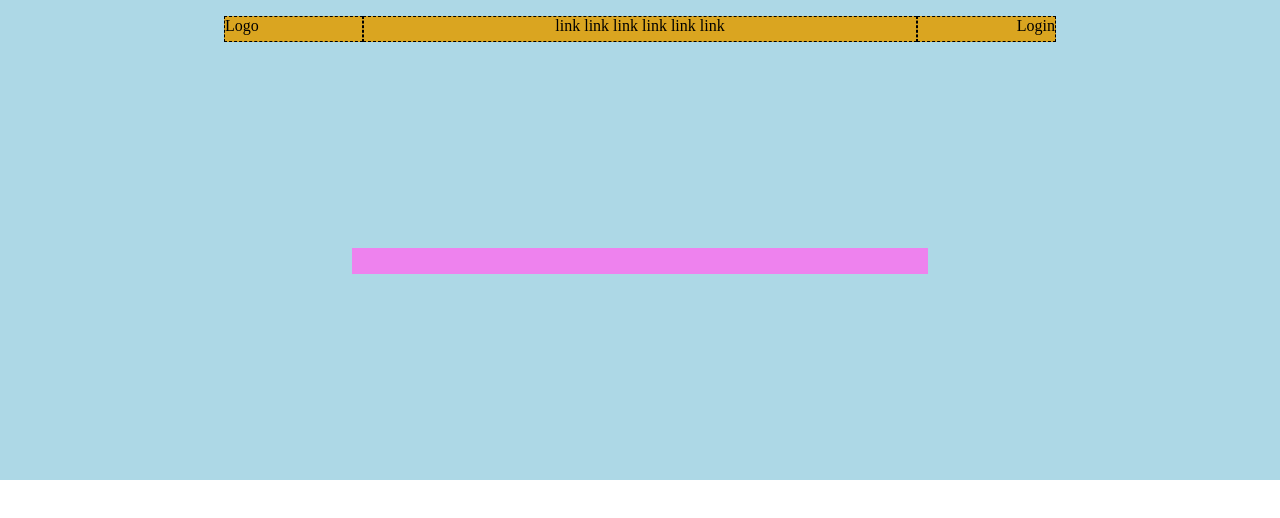
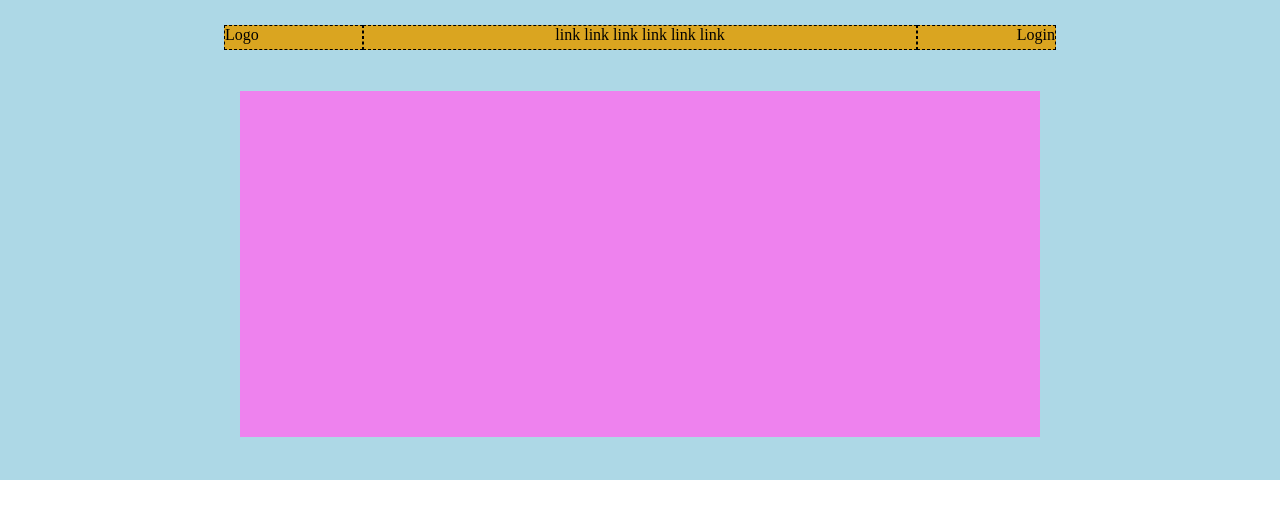
Before and after one commit to Paolo224/htmlcss-struttura-discord, a plain HTML site: page index.html in a window 1280 px wide. Drawn offline with Linux system fonts and the light colour scheme.

Commit message:
header completo

```diff
--- a/css/style.css
+++ b/css/style.css
@@ -20,19 +20,27 @@ header{
     justify-content: center;
     align-items: flex-start;
     padding-top: 1rem;
+    padding-bottom: 2rem;
     flex-wrap: wrap;
 }
 
-header div{
+.first-div-header{
     justify-content: center;
     align-items: center;
-    height: 1.6rem;
+    height: 10%;
     width: 100%;
 }
 
+.second-div-header{
+    background-color: #ee82ee;
+    margin: 2rem 25rem 2rem 25rem;
+    height: 80%;
+}
+
+
 #titolo-centrale{
-    background-color: #ee82ee;
-    margin: 2rem 22rem;
+    margin: 2rem 25rem;
+    height: 80%;
 }
 
 #logo{
@@ -40,6 +48,7 @@ header div{
     text-align: start;
     background-color: #daa520;
     border: 1px black dashed;
+    height: 1.6rem;
 }
 
 #link{
@@ -47,6 +56,7 @@ header div{
     text-align: center;
     background-color: #daa520;
     border: 1px black dashed;
+    height: 1.6rem;
 }
 
 #login{
@@ -54,4 +64,5 @@ header div{
     text-align: end;
     background-color: #daa520;
     border: 1px black dashed;
+    height: 1.6rem;
 }
--- a/index.html
+++ b/index.html
@@ -10,7 +10,7 @@
     <body>
 
         <header class="flex">
-            <div class="default flex">
+            <div class="default flex first-div-header">
                 <div id="logo">
                     Logo
                 </div>
@@ -21,10 +21,8 @@
                     Login
                 </div>
             </div>
-            <div class="flex">
-                <div id="titolo-centrale">
-
-                </div>
+            <div class="flex second-div-header">
+                <div id="titolo-centrale"></div>
             </div>
         </header>
 
```
